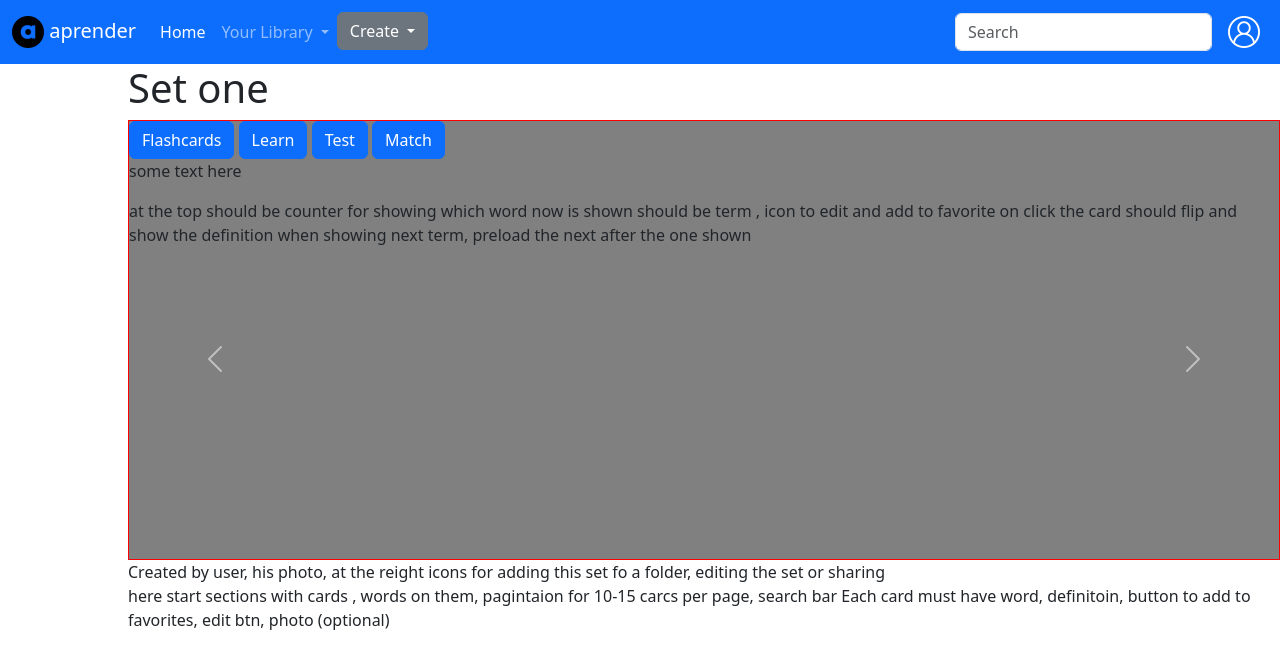
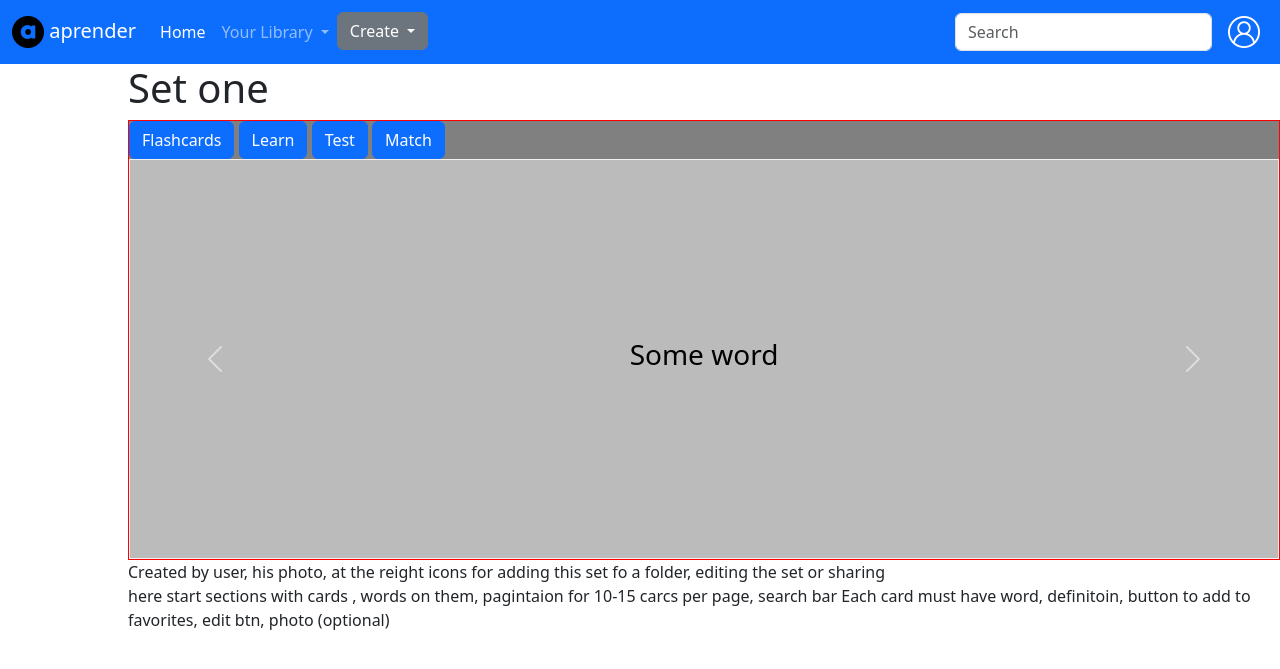
Before and after one commit to medreres/aprender, a Django app: page /sets/23 in a window 1280 px wide. Shown: the top 669 px of the page. Run offline with Django 4.2, Linux system fonts and the light colour scheme; a user stored in the database is signed in; data comes from the database, SQL or seed files in the repository; both versions use the stored data as it was after the commit; some libraries are stand-ins or nearby versions.

Commit message:
realizatino of cyclic going of all the words in set

```diff
--- a/aprender/helper.py
+++ b/aprender/helper.py
@@ -1,5 +1,7 @@
+from email import message
 from django.http import JsonResponse
 from .models import LearnWay, Set, User, Folder
+from django.contrib import messages
 
 
 # fetch sets via ajax
@@ -34,3 +36,24 @@ def createLearnPath(request, id):
     newPath.poorKnown.add(*setToLearn[0].words.all())
 
     return JsonResponse({'success': "Learn Path successfully created!"})
+
+
+def fetchNextWord(request, id):
+    learnPath = LearnWay.objects.filter(author=request.user).filter(set__pk=id)
+    # if set doesn't exist but somehow learnway is still available
+    if len(learnPath) == 0:
+        messages.error(request, 'Internal error. Set is not found')
+        return JsonResponse({'error': "Set is not founded"})
+    learnPath = learnPath[0]
+
+    # !CRUTCHES
+    # ?django manytomany rel doesnt support numeration of elemnt in manytomany,
+    # so i created list of all words in many tomany, get index of last word
+    # and fetch word with index greater by 1
+    allWords = [*Set.objects.filter(pk=id)[0].words.all()]
+    print(allWords)
+    indexOfWord = (allWords.index(learnPath.lastWord)+1) % len(allWords)
+    learnPath.lastWord = allWords[indexOfWord]
+    learnPath.save()
+
+    return JsonResponse({'word': learnPath.lastWord.term, 'definition':learnPath.lastWord.definition , 'index': indexOfWord}, status=200)
--- a/aprender/templates/aprender/set.html
+++ b/aprender/templates/aprender/set.html
@@ -1,4 +1,5 @@
 {% extends 'aprender/index.html' %}
+{% load static %}
 {% block head %}
 <style>
 	.set {
@@ -28,12 +29,19 @@
 		position: relative;
 
 	}
+
+	.flip-card-front,
+	.flip-card-back {
+		position: absolute;
+		width: 100%;
+		height: 100%;
+		-webkit-backface-visibility: hidden;
+		/* Safari */
+		backface-visibility: hidden;
+	}
 </style>
-{% endblock head %}
-{% block body %}
+{% if not learnStarted %}
 <script>
-	{% if not learnStarted %}
-
 	function createLearnPath() {
 		const idOfSet = url.pathname.substring(url.pathname.lastIndexOf('/') + 1);
 		// create set and reload page
@@ -42,8 +50,85 @@
 				location.reload();
 			})
 	}
-	{% endif %}
 </script>
+{%endif %}
+<script>
+	function flip(evt) {
+		document.querySelector('.flip-card').classList.toggle('flipped');
+	}
+
+	function loadNextWord() {
+		const idOfSet = url.pathname.substring(url.pathname.lastIndexOf('/') + 1);
+		fetch(`${path}/sets/${idOfSet}/fetchWord`)
+		.then(response => response.json())
+		.then(result => {
+			console.log(result);
+		})
+	}
+
+	function loadPrevWord() {
+
+	}
+</script>
+{% endblock head %}
+{% block body %}
+<style>
+	.flip-card {
+		background-color: transparent;
+		width: 100%;
+		height: 100%;
+		border: 1px solid #f1f1f1;
+		perspective: 1000px;
+		/* Remove this if you don't want the 3D effect */
+	}
+
+	.flip-card:hover {
+		cursor: pointer;
+	}
+
+	/* This container is needed to position the front and back side */
+	.flip-card-inner {
+		position: relative;
+		width: 100%;
+		height: 100%;
+		text-align: center;
+		transition: transform 0.8s;
+		transform-style: preserve-3d;
+	}
+
+	/* Do an horizontal flip when you move the mouse over the flip box container */
+	.flip-card.flipped .flip-card-inner {
+		transform: rotateY(180deg);
+	}
+
+	/* Position the front and back side */
+	.flip-card-front,
+	.flip-card-back {
+		position: absolute;
+		width: 100%;
+		height: 100%;
+		-webkit-backface-visibility: hidden;
+		/* Safari */
+		backface-visibility: hidden;
+
+		display: flex;
+		justify-content: center;
+		align-items: center;
+	}
+
+	/* Style the front side (fallback if image is missing) */
+	.flip-card-front {
+		background-color: #bbb;
+		color: black;
+	}
+
+	/* Style the back side */
+	.flip-card-back {
+		background-color: dodgerblue;
+		color: white;
+		transform: rotateY(180deg);
+	}
+</style>
 <section class='set'>
 	<h1>{{set.label}}</h1>
 	<div class="menuContainer">
@@ -55,24 +140,29 @@
 		<!-- carousel for taking look at cards with words -->
 		<div id="carouselExampleInterval" class="carousel slide" data-bs-ride="carousel">
 			<div class="carousel-inner">
-				<div class="carousel-item active" data-bs-interval="10000" style='height: 400px;'>
-					<p>some text here</p>
-					at the top should be counter for showing which word now is shown
-					should be term , icon to edit and add to favorite
-					on click the card should flip and show the definition
-					when showing next term, preload the next after the one shown
+				<div class="carousel-item active" data-bs-interval="10000" style='height: 400px;' id='carouselItemOne'>
+					<div class="flip-card" onclick='flip(event);'>
+						<div class="flip-card-inner">
+							<div class="flip-card-front">
+								<h3>Some word</h3>
+							</div>
+							<div class="flip-card-back">
+								its definition
+							</div>
+						</div>
+					</div>
 				</div>
-				<div class="carousel-item" data-bs-interval="2000" style='height: 400px;'>
+				<div class="carousel-item" data-bs-interval="2000" style='height: 400px;' id='carouselItemTwo'>
 					<p>some text here again</p>
 				</div>
 			</div>
 			<button class="carousel-control-prev" type="button" data-bs-target="#carouselExampleInterval"
-				data-bs-slide="prev">
+				data-bs-slide="prev" onclick='loadPrevWord();'>
 				<span class="carousel-control-prev-icon" aria-hidden="true"></span>
 				<span class="visually-hidden">Previous</span>
 			</button>
 			<button class="carousel-control-next" type="button" data-bs-target="#carouselExampleInterval"
-				data-bs-slide="next">
+				data-bs-slide="next" onclick='loadNextWord();'>
 				<span class="carousel-control-next-icon" aria-hidden="true"></span>
 				<span class="visually-hidden">Next</span>
 			</button>
--- a/aprender/urls.py
+++ b/aprender/urls.py
@@ -12,6 +12,7 @@ urlpatterns = [
     path('folders/<int:id>', views.folder, name='folder'),
     path('<str:user>/sets', views.sets, name='sets'),
     path('sets/<int:id>', views.set, name='set'),
+    path('sets/<int:id>/fetchWord', views.fetchNextWord, name='fetchWord'),
     path('<str:user>/fetchFoldersAjax', views.fetchFolders, name='fetchfolders'),
     path('<str:user>/fetchSetsAjax', views.fetchSets, name='fetchsets'),
     path('<str:user>', views.profile, name='profile'),
--- a/aprender/views.py
+++ b/aprender/views.py
@@ -11,7 +11,7 @@ from .models import Folder, User, Word, Set, LearnWay
 from django.contrib.auth import authenticate, login, logout
 # from django.shortcuts import redirect
 from django.contrib import messages  # import messages
-from .helper import fetchSets, fetchFolders, createLearnPath
+from .helper import fetchSets, fetchFolders, createLearnPath, fetchNextWord
 
 # Create your views here.
 
@@ -107,6 +107,7 @@ def createset(request):
     if request.method == 'POST':
         form = CreateSet(request.POST)
 
+
         if not form.is_valid():
             messages.error(request, 'Form is not valid')
             return HttpResponseRedirect(reverse('createset'))
```
Also changed, not shown: db.sqlite3.
